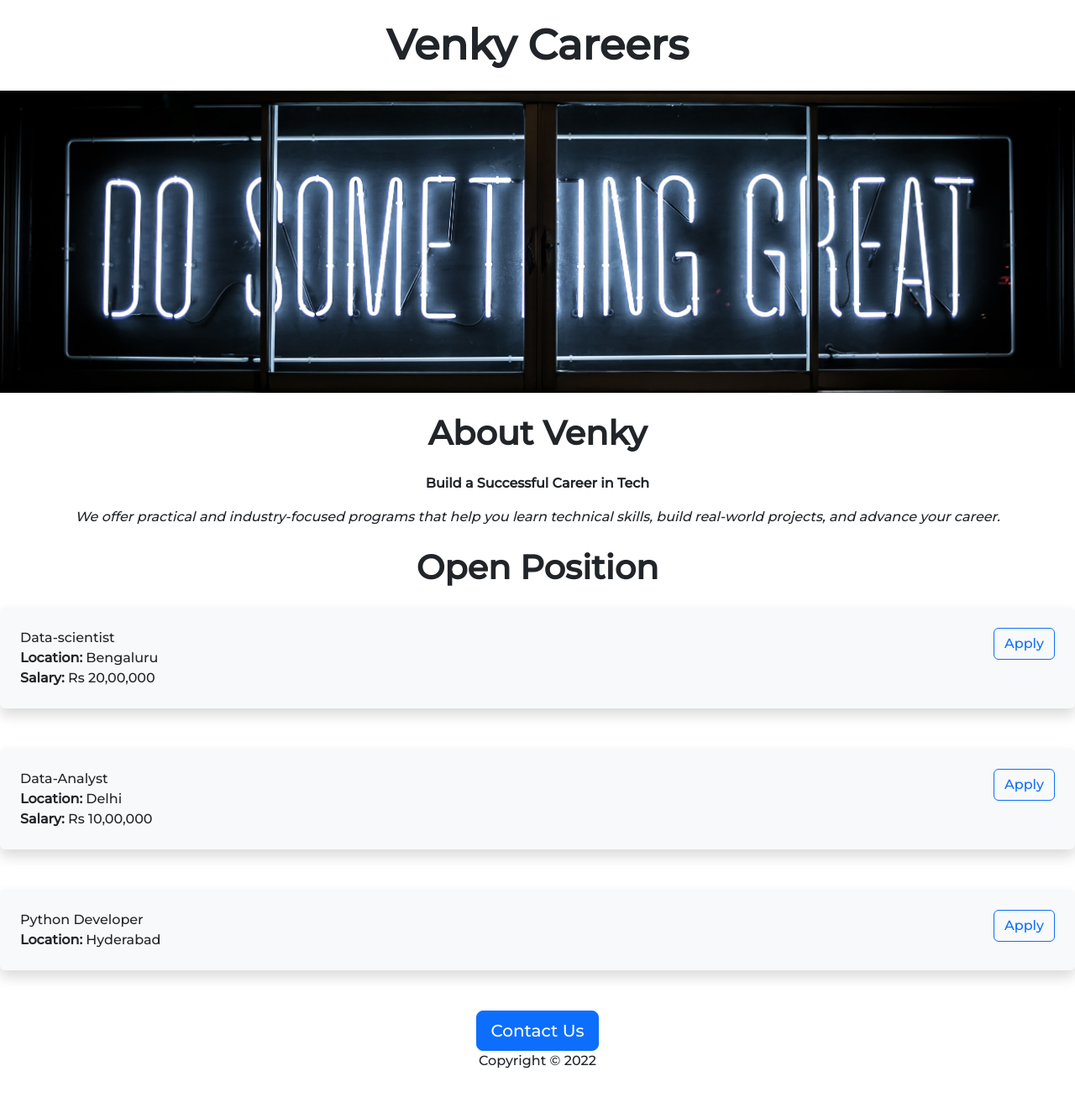
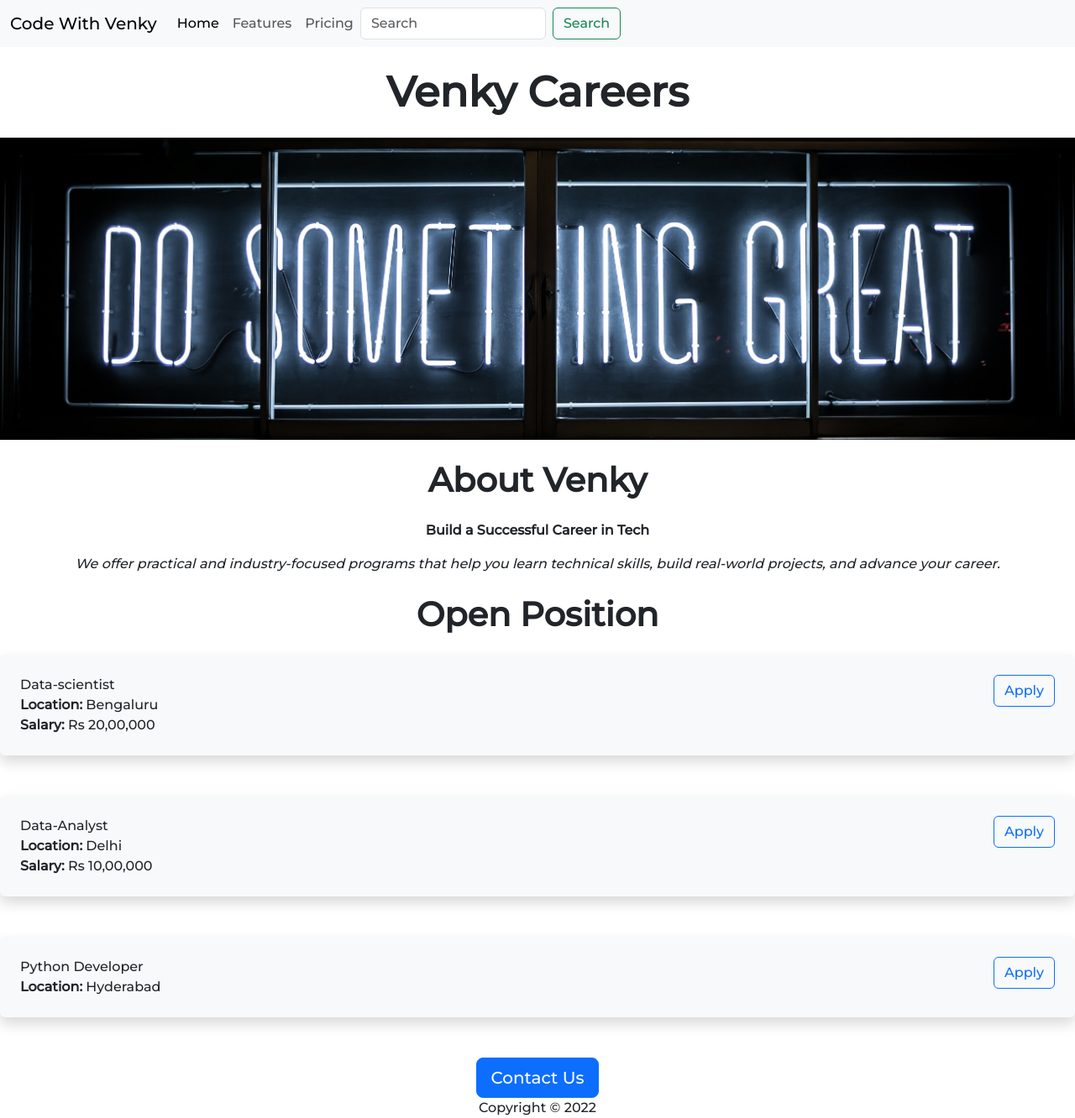
Before and after one commit to venkateswararao10/jovianwebsiteflask, a Flask app: page / in a window 1280 px wide. Shown: the whole page at 84% size. Before the commit the page ends 1273 px from the top, so only its background shows below. Run offline with Flask 2, Linux system fonts and the light colour scheme.

Commit message:
updated and added

```diff
--- a/templates/home.html
+++ b/templates/home.html
@@ -26,6 +26,7 @@
   {% endblock %}
 
   {% block body %}
+{% include "navbar.html" %}
     <h1 class="text-center mt-4 mb-4 fw-bold ">{{company}} Careers</h1>
     <img src="static/something.jpg">
     <h2 class="text-center mt-4 mb-4 fw-bolder"> About {{company}}</h2>
@@ -37,10 +38,10 @@
      {% include "jobs.html"%}
       {% endfor %}
     <div class=" text-center">
-   <button type="button" class="  text-center btn btn-primary btn-lg">Contact Us</button>
+   <a href="mailto:helpcontact@gmail.com?subject=question%20related%20to%20jobs&body=my%20name%20%3A%3Cyour%20name%3E%0D%0Amy%20question%3A%3Cyour%20question%3E"type="button" class="  text-center btn btn-primary btn-lg">Contact Us</a>
     </div>
     <div class=" text-center">
       Copyright © 2022
     </div>
-
+   <script src="https://cdn.jsdelivr.net/npm/bootstrap@5.3.0-alpha1/dist/js/bootstrap.bundle.min.js" integrity="sha384-w76AqPfDkMBDXo30jS1Sgez6pr3x5MlQ1ZAGC+nuZB+EYdgRZgiwxhTBTkF7CXvN" crossorigin="anonymous"></script>
 {% endblock %}
--- a/templates/jobs.html
+++ b/templates/jobs.html
@@ -13,6 +13,6 @@
       {% endif %}
         </div>
         <div class="p-2 flex-shrink-1">
-      <button type="button" class="btn btn-outline-primary">Apply</button>
+      <a href="mailto:jobhelp@gmail.com?subject=Application to {{job['title']}}&body=my%20name%3A%3Cyour%20name%20here%3E%0D%0Amy%20Resume%20link%3A%3Cyour%20Resume%3E%0D%0Amy%20LinkedIn%3A%3Cyour%20LinkedIn%20id%3E" type="button" class="btn btn-outline-primary">Apply</a>
           </div>
      </div>
--- /dev/null
+++ b/templates/navbar.html
@@ -0,0 +1,26 @@
+<nav class="navbar navbar-expand-lg bg-body-tertiary"
+  style="background-color: #e3f2fd;">
+  <div class="container-fluid">
+    <a class="navbar-brand" href="#">Code With Venky</a>
+    <button class="navbar-toggler" type="button" data-bs-toggle="collapse" data-bs-target="#navbarNavDropdown" aria-controls="navbarNavDropdown" aria-expanded="false" aria-label="Toggle navigation">
+      <span class="navbar-toggler-icon"></span>
+    </button>
+    <div class="collapse navbar-collapse" id="navbarNavDropdown">
+      <ul class="navbar-nav">
+        <li class="nav-item">
+          <a class="nav-link active" aria-current="page" href="home.html">Home</a>
+        </li>
+        <li class="nav-item">
+          <a class="nav-link" href="#">Features</a>
+        </li>
+        <li class="nav-item">
+          <a class="nav-link" href="#">Pricing</a>
+        </li>
+      </ul>
+      <form class="d-flex" role="search">
+      <input class="form-control me-2" type="search" placeholder="Search" aria-label="Search">
+      <a href="https://www.google.com/search?q=hi" class="btn btn-outline-success" type="submit">Search</a>
+    </form>
+    </div>
+  </div>
+</nav>
```
Also changed, not shown: static/venky image.jpg (added).
